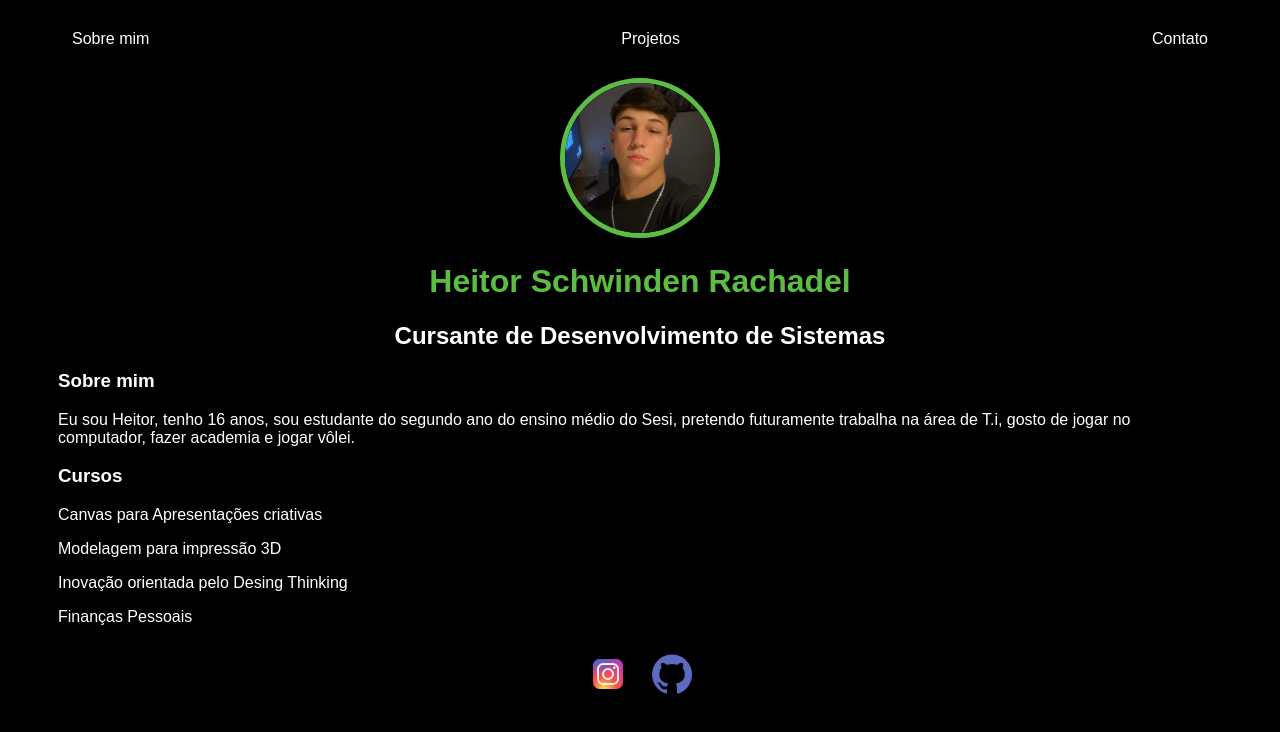
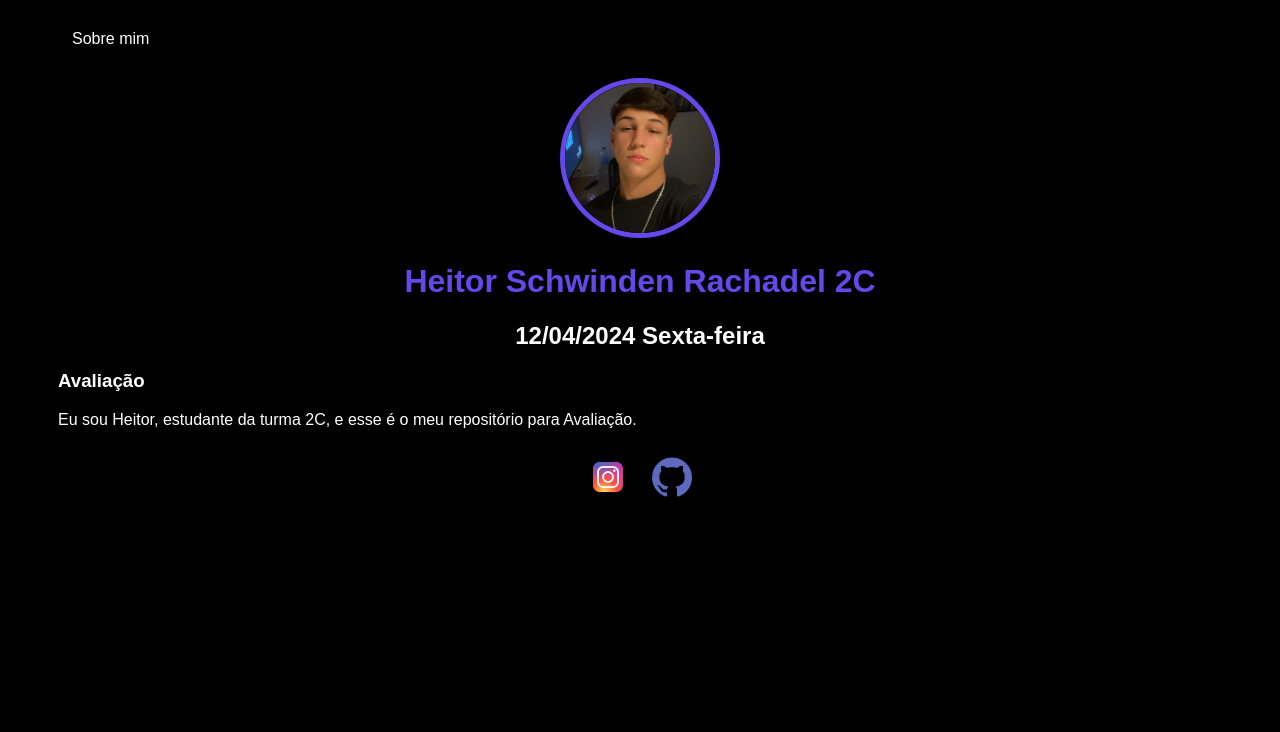
Before and after one commit to HeitorSchwRach/Portfolio, a plain HTML site: page index.html in a window 1280 px wide. Drawn offline with Linux system fonts and the light colour scheme.

Commit message:
Add files via upload

```diff
--- a/index.css
+++ b/index.css
@@ -18,10 +18,10 @@ a {
 }
 
 header img {
-    width: 150px;
+    width:150px;
     height: 150px;
     border-radius: 50%;
-    border: 5px solid #5bbe42;
+    border: 5px solid #6548e9;
 }
 
 
@@ -30,7 +30,7 @@ text-align: center;
 }
 
 h1 {
-    color: #5bbe42;
+    color: #6548e9;
 }
 
 footer img {
@@ -53,7 +53,7 @@ footer a {
 }
 
 nav a:hover {
-    color: #5bbe42;
+    color: #6548e9;
 }
 
 .containt {
@@ -65,5 +65,5 @@ nav a:hover {
 }
 
 .green a:hover {
-    color: #5bbe42;
+    color: #6548e9;
 }
--- a/index.html
+++ b/index.html
@@ -3,7 +3,7 @@
 <head>
     <meta charset="UTF-8">
     <meta name="viewport" content="width=, initial-scale=1.0">
-    <title>Porfolio Heitor S. Rachadel</title>
+    <title>Avaliação Heitor S. Rachadel</title>
     <link rel="stylesheet" href="index.css">
 </head>
 <body>
@@ -14,48 +14,27 @@
             <li>
                 <a href="index.html">Sobre mim</a>
             </li>
-            <li>
-                <a href="project.html">Projetos</a>
-            </li>
-            <li>
-                <a href="contact.html">Contato</a>
-            </li>
         </ul>
     </nav>
 
     <header>
         <div class="center">
             <img src="IMG_7919.jpg"/>
-            <h1> Heitor Schwinden Rachadel</h1>
-            <h2>Cursante de Desenvolvimento de Sistemas</h2>
+            <h1> Heitor Schwinden Rachadel 2C</h1>
+            <h2>12/04/2024 Sexta-feira</h2>
         </div>
 
     </header>
 
     <main>
         <section>
-            <h3>Sobre mim</h3>
+            <h3>Avaliação</h3>
             <p>
-                Eu sou Heitor, tenho 16 anos, sou estudante do segundo ano do ensino médio do Sesi, pretendo futuramente trabalha na área de T.i, gosto de jogar no computador, fazer academia e jogar vôlei.
+                Eu sou Heitor, estudante da turma 2C, e esse é o meu repositório para Avaliação.
             </p>
         </section>
-        <section>
-            <h3>Cursos</h3>
-            <p>
-                Canvas para Apresentações criativas
-            </p>
-            <p>
-                Modelagem para impressão 3D
-            </p>
-            <p>
-                Inovação orientada pelo Desing Thinking
-            </p>
-            <p>
-                Finanças Pessoais
-            </p>
-        </section>
+
     </main>
-
     <footer>
         <a href="https://www.instagram.com/hypexpriv/" target="_blank" rel="noop">
             <img src="icons8-instagram-48.png">
```
